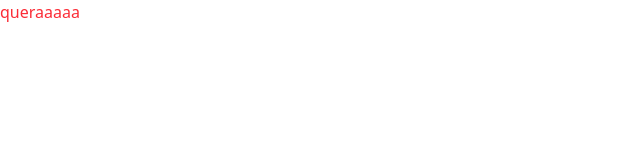
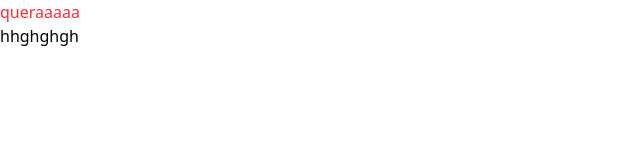
Before and after one commit to rezaeipouya2005/task-manager, a website: page index.html in a window 1280 px wide. Shown: the whole page, without its empty margins (0-640 px from the left). Drawn offline with Linux system fonts and the light colour scheme.

Commit message:
Update index.html
fhffhhf

```diff
--- a/index.html
+++ b/index.html
@@ -8,5 +8,6 @@
   </head>
   <body>
     <h1 class="text-red-500">queraaaaa</h1>
+    <h2>hhghghgh</h2>
   </body>
 </html>
```
